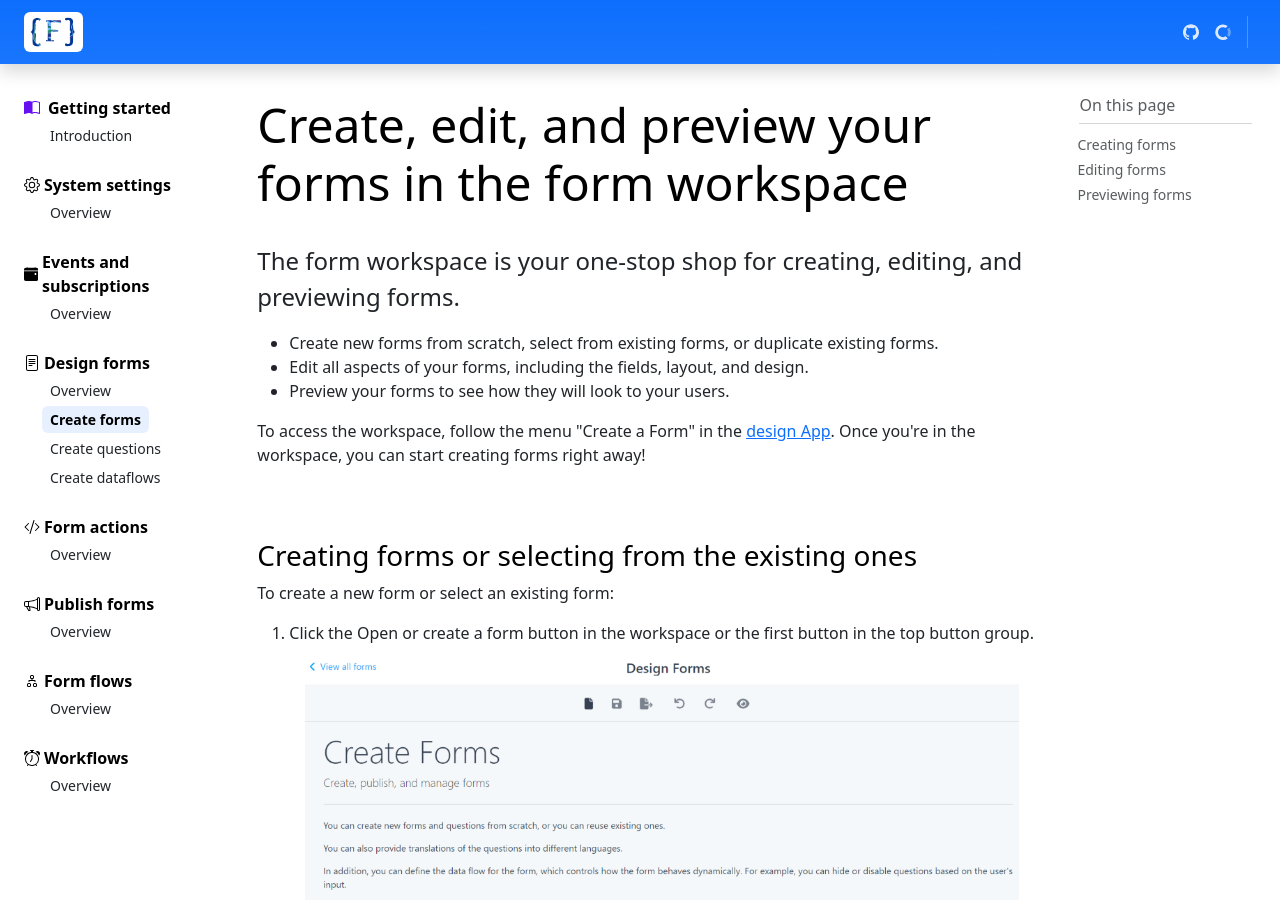
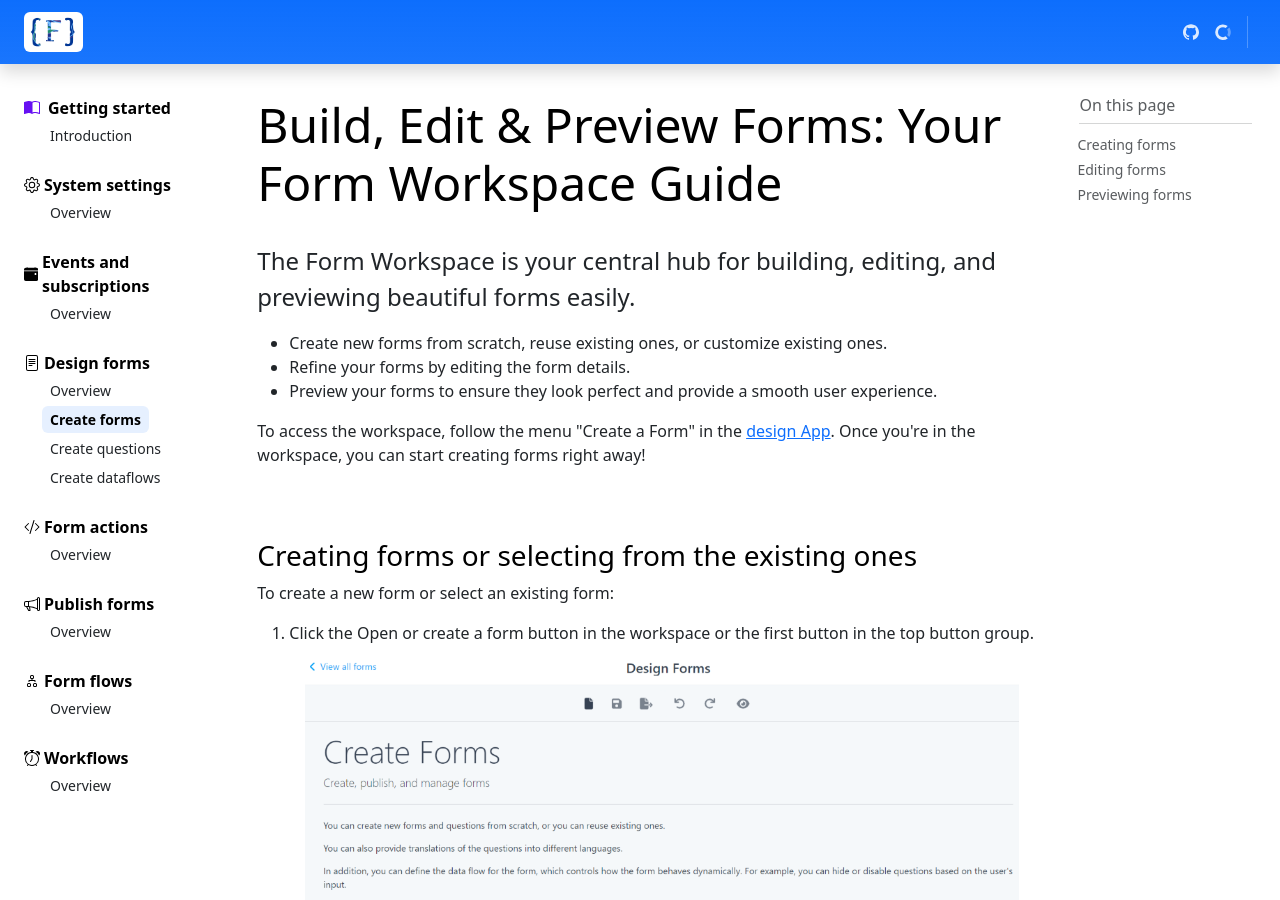
Before and after one commit to formlang/formlang-help, a Jekyll site: the page built from _pages/forms/create-forms.html, in a window 1280 px wide and 900 px high. Built offline with Jekyll 4.4.1, drawn with Linux system fonts in a browser that asks for light colours; comment, search, counter and statistics services are not loaded; some of the changed text lies outside the part shown.

```diff
--- a/_pages/forms/create-forms.html
+++ b/_pages/forms/create-forms.html
@@ -1,25 +1,27 @@
 ---
-title: Creating Forms
+title: 'Build & Preview Powerful Forms with FormLang'
+mtitle: 'How to Create, Edit & Preview Forms in FormLang'
+excerpt: 'This guide walks you through creating, editing, and previewing forms in FormLang.'
 layout: default
-slug: forms
+slug: forms/create-forms
 permalink: /forms/create-forms.html
 ---
 
 <div class="bd-intro pt-2 ps-lg-2">
     <div class="d-md-flex align-items-center justify-content-start mb-4">
         <h1 class="bd-title" id="content">
-            Create, edit, and preview your forms in the form workspace
+            Build, Edit & Preview Forms: Your Form Workspace Guide
         </h1>
     </div>
 
     <p class="bd-lead">
-        The form workspace is your one-stop shop for creating, editing, and previewing forms.
+        The Form Workspace is your central hub for building, editing, and previewing beautiful forms easily.
     </p>
 
     <ul>
-        <li>Create new forms from scratch, select from existing forms, or duplicate existing forms.</li>
-        <li>Edit all aspects of your forms, including the fields, layout, and design.</li>
-        <li>Preview your forms to see how they will look to your users.</li>
+        <li>Create new forms from scratch, reuse existing ones, or customize existing ones.</li>
+        <li>Refine your forms by editing the form details.</li>
+        <li>Preview your forms to ensure they look perfect and provide a smooth user experience.</li>
     </ul>
 
     <p>
--- a/_pages/forms/create-questions.html
+++ b/_pages/forms/create-questions.html
@@ -1,7 +1,9 @@
 ---
-title: Creating Questions
+title: 'Build Engaging Forms: Add Different Question Types in FormLang'
+mtitle: 'How to Add Different Question Types to Forms in FormLang'
+excerpt: 'FormLang:Add Any Question Type! Text, Choice, Dropdown & more for your forms.'
 layout: default
-slug: forms
+slug: forms/create-questions
 permalink: /forms/create-questions.html
 ---
 
--- a/_pages/forms/overview.html
+++ b/_pages/forms/overview.html
@@ -1,5 +1,5 @@
 ---
-title: 'Build Online Forms with FormLang: A Step-by-Step Guide | FormLang Help Center'
+title: 'Build Online Forms with FormLang: A Step-by-Step Guide'
 mtitle: 'How to Build & Automate Forms with FormLang'
 excerpt: 'Create & manage forms in FormLang! Build, automate, publish, customize notifications & view responses.'
 layout: default
--- a/_pages/start/index.html
+++ b/_pages/start/index.html
@@ -1,5 +1,5 @@
 ---
-title: 'Set Up Your FormLang Account: Admins & Members | FormLang Help Center'
+title: 'Set Up Your FormLang Account: Admins & Members'
 mtitle: 'Get Started with FormLang: Admins & Members'
 excerpt: 'Create or join an organization on FormLang. Learn admin vs member roles & get started!'
 layout: default
```
Also changed, not shown: other parts of _pages/forms/create-forms.html (+1 -1 lines).
